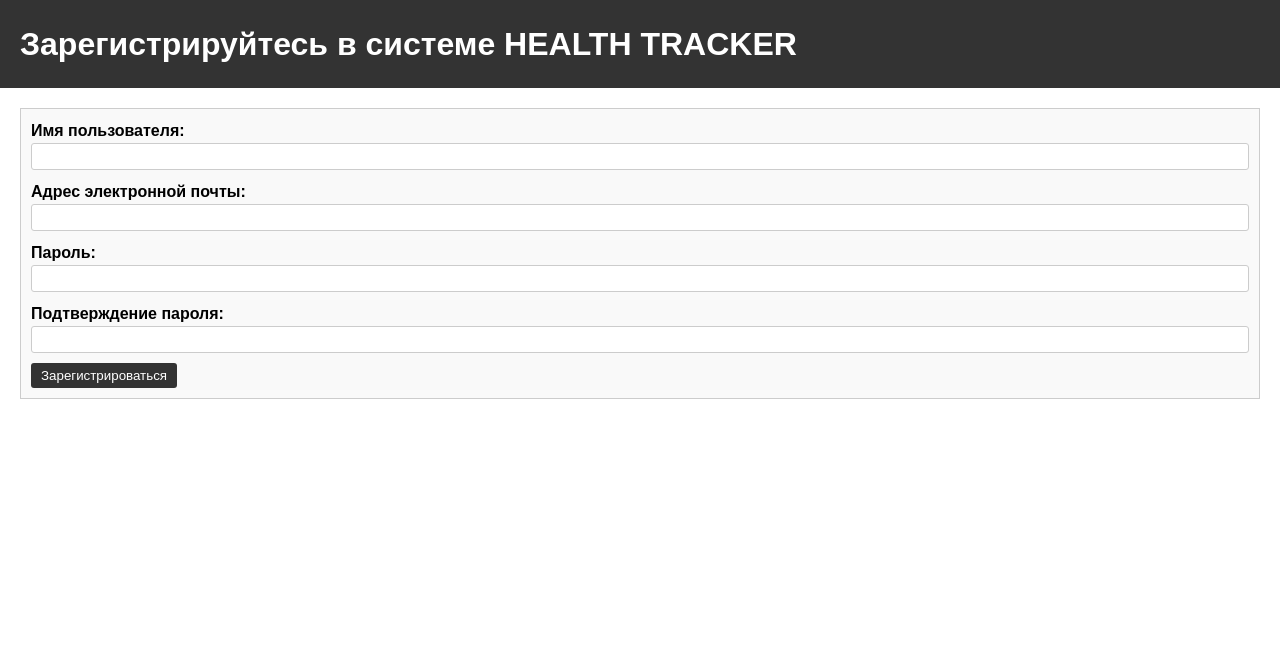
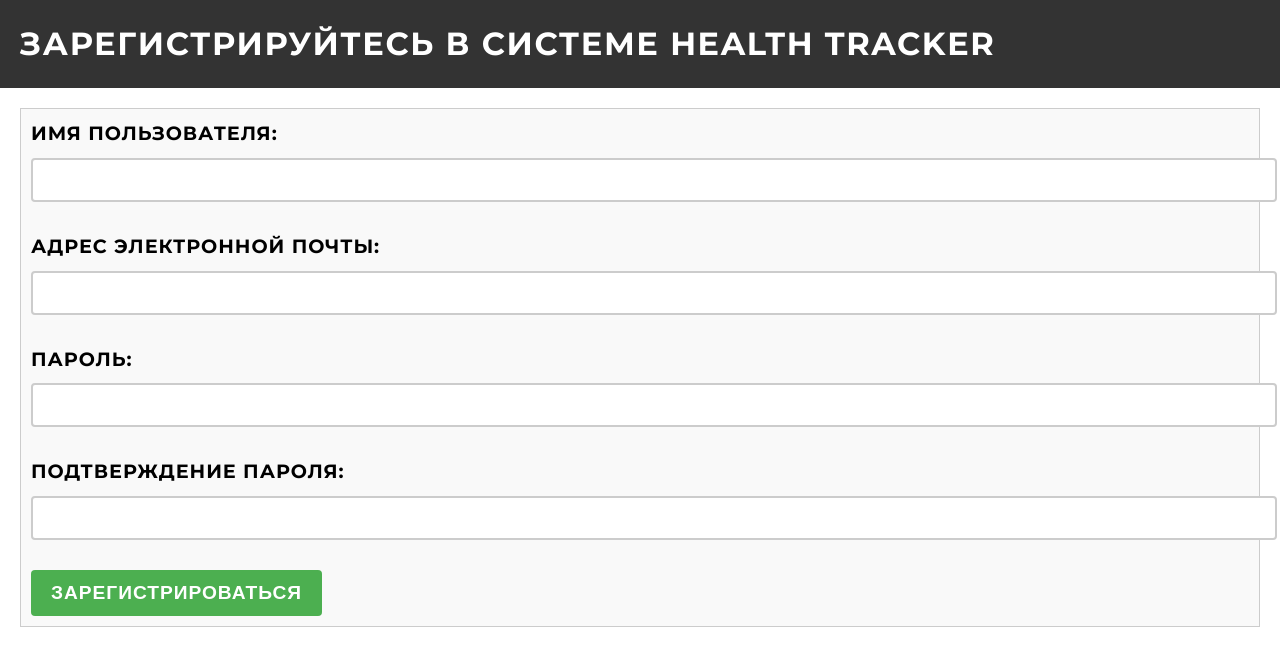
Before and after one commit to annel1d/adaptive-health-tracker, a Flask app: page /register in a window 1280 px wide. Shown: the top 666 px of the page. Run offline with Flask 3, Linux system fonts and the light colour scheme.

Commit message:
005 frontender's nightmare

```diff
--- a/templates/base.html
+++ b/templates/base.html
@@ -53,7 +53,7 @@
 <body>
 <header>
     <nav class="navbar navbar-expand-lg navbar-light bg-light">
-        <a class="navbar-brand" href="#">Health tracker</a>
+        <a class="navbar-brand" href="#">HEALTH TRACKER</a>
         {% if current_user.is_authenticated %}
             <a class="nav-link ml-auto" href="/logout">{{ current_user.name }}</a>
         {% else %}
--- a/templates/register.html
+++ b/templates/register.html
@@ -2,7 +2,59 @@
 <html>
 <head>
     <title>Регистрация нового пользователя</title>
+    <link rel="stylesheet" href="https://fonts.googleapis.com/css2?family=Montserrat:wght@400;700&display=swap">
     <link rel="stylesheet" href="styles4register.css">
+    <style>
+        body {
+            font-family: 'Montserrat', sans-serif;
+            font-size: 16px;
+            line-height: 1.5;
+            font-weight: normal;
+            text-transform: none;
+            letter-spacing: normal;
+        }
+        h1 {
+            font-size: 2em;
+            line-height: 1.5;
+            font-weight: bold;
+            text-transform: uppercase;
+            letter-spacing: 0.05em;
+        }
+        label {
+            display: block;
+            margin-bottom: 10px;
+            font-size: 1.2em;
+            font-weight: bold;
+            text-transform: uppercase;
+            letter-spacing: 0.05em;
+        }
+        input[type="text"],
+        input[type="password"] {
+            padding: 8px 12px;
+            border: 2px solid #ccc;
+            border-radius: 4px;
+            font-size: 1em;
+            line-height: 1.5;
+            font-family: inherit;
+            width: 100%;
+            margin-bottom: 20px;
+        }
+        button[type="submit"] {
+            background-color: #4CAF50;
+            color: white;
+            padding: 12px 20px;
+            border: none;
+            border-radius: 4px;
+            cursor: pointer;
+            font-size: 1.2em;
+            font-weight: bold;
+            text-transform: uppercase;
+            letter-spacing: 0.05em;
+        }
+        button[type="submit"]:hover {
+            background-color: #45a049;
+        }
+    </style>
 </head>
 <body>
 <header>
```
Also changed, not shown: templates/login.html (+53 -0 lines).
